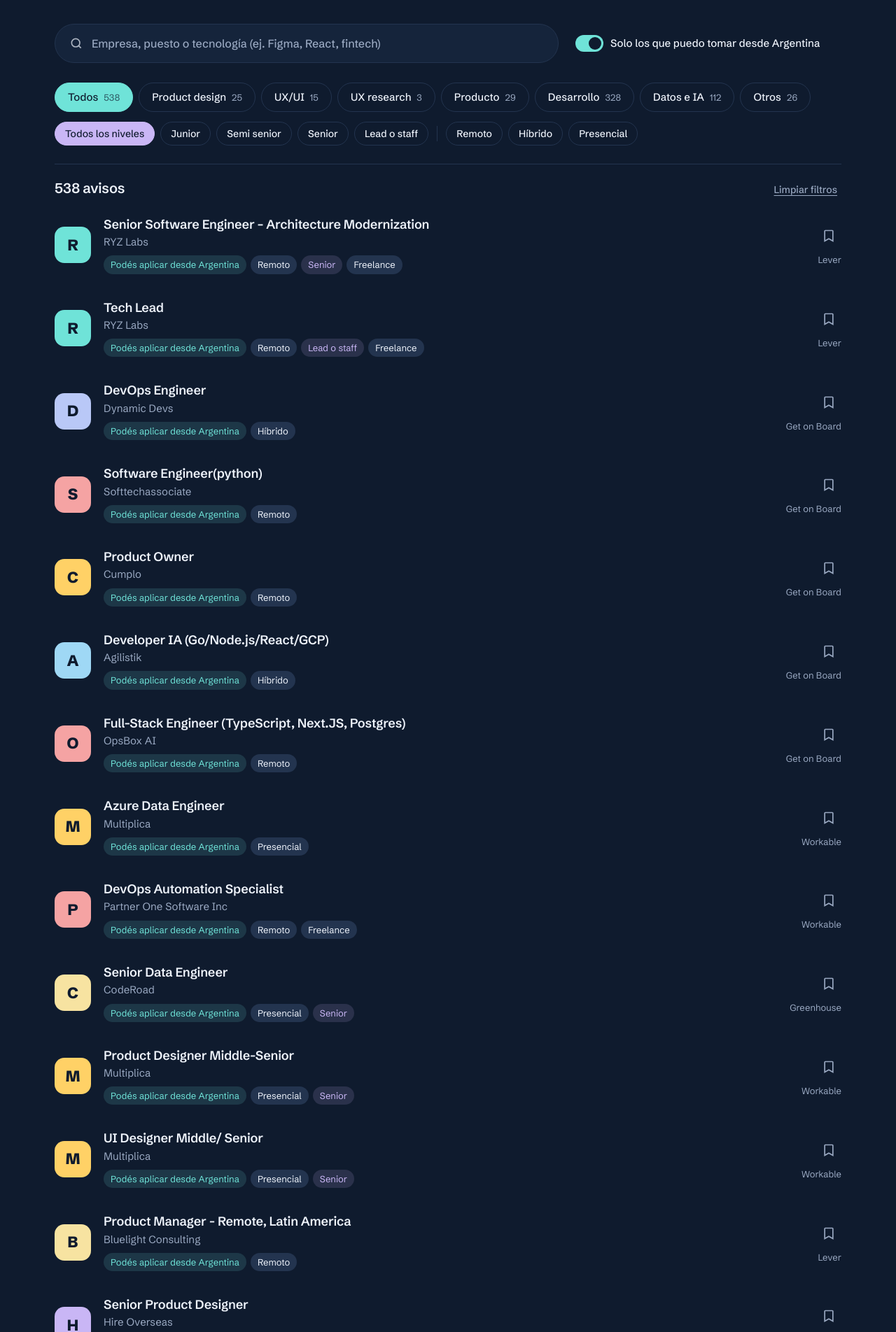
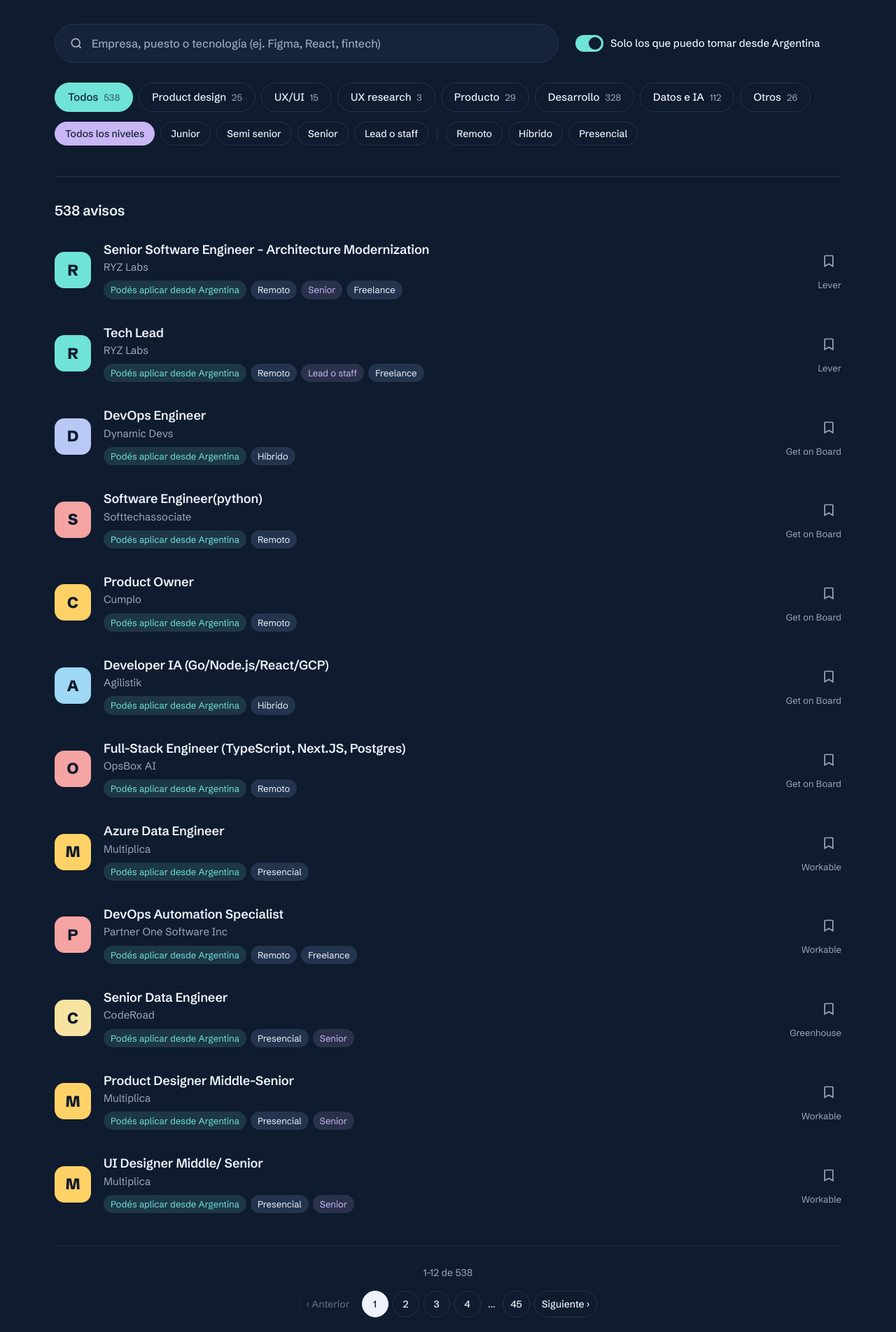
Before and after one commit to lalapicoroso/open-seat, a plain HTML site: page index.html in a window 1280 px wide. Shown: the part 424-2328 px from the top of the page at 70% size. Drawn offline with Linux system fonts and the light colour scheme.

Commit message:
12 avisos por página, paginador centrado y Limpiar filtros junto a los filtros
Co-Authored-By: Claude Opus 5.5 <noreply@anthropic.com>
Claude-Session: https://claude.ai/code/session_01861Gq5of8Z1XaSPKCsPbzi

```diff
--- a/index.html
+++ b/index.html
@@ -51,7 +51,7 @@ a{color:inherit}
 .kw:focus-within{border-color:var(--aqua)}
 
 /* Filtros en pills */
-.filters{display:flex;flex-direction:column;gap:14px;padding-bottom:26px}
+.filters{display:flex;flex-direction:column;gap:14px;padding-bottom:44px}
 .pillrow{display:flex;gap:8px;flex-wrap:wrap}
 .pill{display:inline-flex;align-items:center;gap:8px;height:42px;padding:0 18px;border-radius:999px;border:1px solid var(--night-3);background:transparent;color:var(--mist);font:500 15px var(--body);cursor:pointer;white-space:nowrap}
 .pill:hover{border-color:var(--slate)}
@@ -64,6 +64,8 @@ a{color:inherit}
 .small .pill{height:34px;padding:0 14px;font-size:14px}
 .filterbar{display:flex;align-items:center;gap:12px;flex-wrap:wrap}
 .sep{width:1px;height:22px;background:var(--night-3)}
+.filterbar .reset{margin-left:auto}
+.reset[hidden]{display:none}
 .switch{display:inline-flex;align-items:center;gap:10px;font:500 15px var(--body);color:var(--mist);cursor:pointer}
 .switch input{position:absolute;opacity:0;width:1px;height:1px}
 .switch .track{width:40px;height:24px;border-radius:999px;background:var(--night-3);position:relative;transition:background .15s}
@@ -73,7 +75,7 @@ a{color:inherit}
 .switch input:focus-visible+.track{outline:2px solid var(--aqua);outline-offset:3px}
 
 /* Resultados */
-.results-head{display:flex;justify-content:space-between;align-items:baseline;gap:16px;border-top:1px solid var(--night-3);padding:22px 0 10px}
+.results-head{display:flex;justify-content:space-between;align-items:baseline;gap:16px;border-top:1px solid var(--night-3);padding:36px 0 14px}
 .results-head h2{font:600 20px/1.2 var(--display);margin:0;letter-spacing:-.01em}
 .reset{background:none;border:0;color:var(--slate);font:500 14px var(--body);cursor:pointer;text-decoration:underline;text-underline-offset:3px}
 .list{list-style:none;margin:0;padding:0}
@@ -95,10 +97,10 @@ a{color:inherit}
 .save[aria-pressed="true"]{color:var(--sun)}
 .side{display:flex;flex-direction:column;align-items:flex-end;gap:6px}
 
-.pager{display:flex;align-items:center;justify-content:space-between;gap:16px;flex-wrap:wrap;margin-top:24px;padding-top:20px;border-top:1px solid var(--night-3)}
+.pager{display:flex;flex-direction:column;align-items:center;gap:14px;margin-top:28px;padding-top:28px;border-top:1px solid var(--night-3)}
 .pager[hidden]{display:none}
 .pager .range{color:var(--slate);font-size:14px}
-.pages{display:flex;align-items:center;gap:6px;flex-wrap:wrap;max-width:100%}
+.pages{display:flex;align-items:center;justify-content:center;gap:6px;flex-wrap:wrap;max-width:100%}
 .pg{display:inline-flex;align-items:center;justify-content:center;min-width:38px;height:38px;padding:0 10px;border-radius:999px;border:1px solid var(--night-3);background:transparent;color:var(--mist);font:500 14px var(--body);cursor:pointer}
 .pg:hover:not([disabled]){border-color:var(--slate)}
 .pg[aria-current="page"]{background:var(--mist);border-color:var(--mist);color:var(--night)}
@@ -159,7 +161,7 @@ a{color:inherit}
 }
 @media (max-width:560px){
   .nav .long{display:none}
-  .pager{flex-direction:column;align-items:stretch}
+  .pager .pages{width:100%}
   .pages{justify-content:center}
   .pg.step{flex:1 1 40%;order:2}
   .pages .gap{padding:0 2px}
@@ -172,6 +174,7 @@ a{color:inherit}
   .pillrow::-webkit-scrollbar{display:none}
   .sep{display:none}
   .filterbar{flex-direction:column;align-items:flex-start}
+  .filterbar .reset{margin-left:0}
   .filterbar .pillrow{width:calc(100% + 36px)}
   .wrap{padding:0 18px}
   .row{grid-template-columns:44px 1fr;gap:14px}
@@ -217,6 +220,7 @@ a{color:inherit}
           <button class="pill" data-mod="Híbrido" aria-pressed="false">Híbrido</button>
           <button class="pill" data-mod="Presencial" aria-pressed="false">Presencial</button>
         </div>
+        <button class="reset" id="reset" hidden>Limpiar filtros</button>
       </div>
     </div>
 
@@ -224,7 +228,6 @@ a{color:inherit}
       <div>
         <div class="results-head">
           <h2 id="count" aria-live="polite"></h2>
-          <button class="reset" id="reset">Limpiar filtros</button>
         </div>
         <ul class="list" id="list"></ul>
         <nav class="pager" id="pager" aria-label="Páginas de resultados"></nav>
@@ -333,7 +336,7 @@ function filtered(){
   ).sort((a,b)=>(b.ar===true)-(a.ar===true));
 }
 
-const PAGE_SIZE=20;
+const PAGE_SIZE=12;
 let lastFilterSig="";
 function filterSig(){return JSON.stringify([[...st.roles].sort(),[...st.lvls].sort(),[...st.mod].sort(),st.ar,st.q.trim().toLowerCase()])}
 
@@ -350,6 +353,7 @@ function pageItems(cur,total){
 function renderList(){
   renderPills();
   const sig=filterSig(); if(sig!==lastFilterSig){st.page=1;lastFilterSig=sig}
+  $("reset").hidden=!(st.roles.size||st.lvls.size||st.mod.size||!st.ar||st.q.trim());
   const list=filtered();
   const pages=Math.max(1,Math.ceil(list.length/PAGE_SIZE));
   st.page=Math.min(Math.max(1,st.page||1),pages);
```
